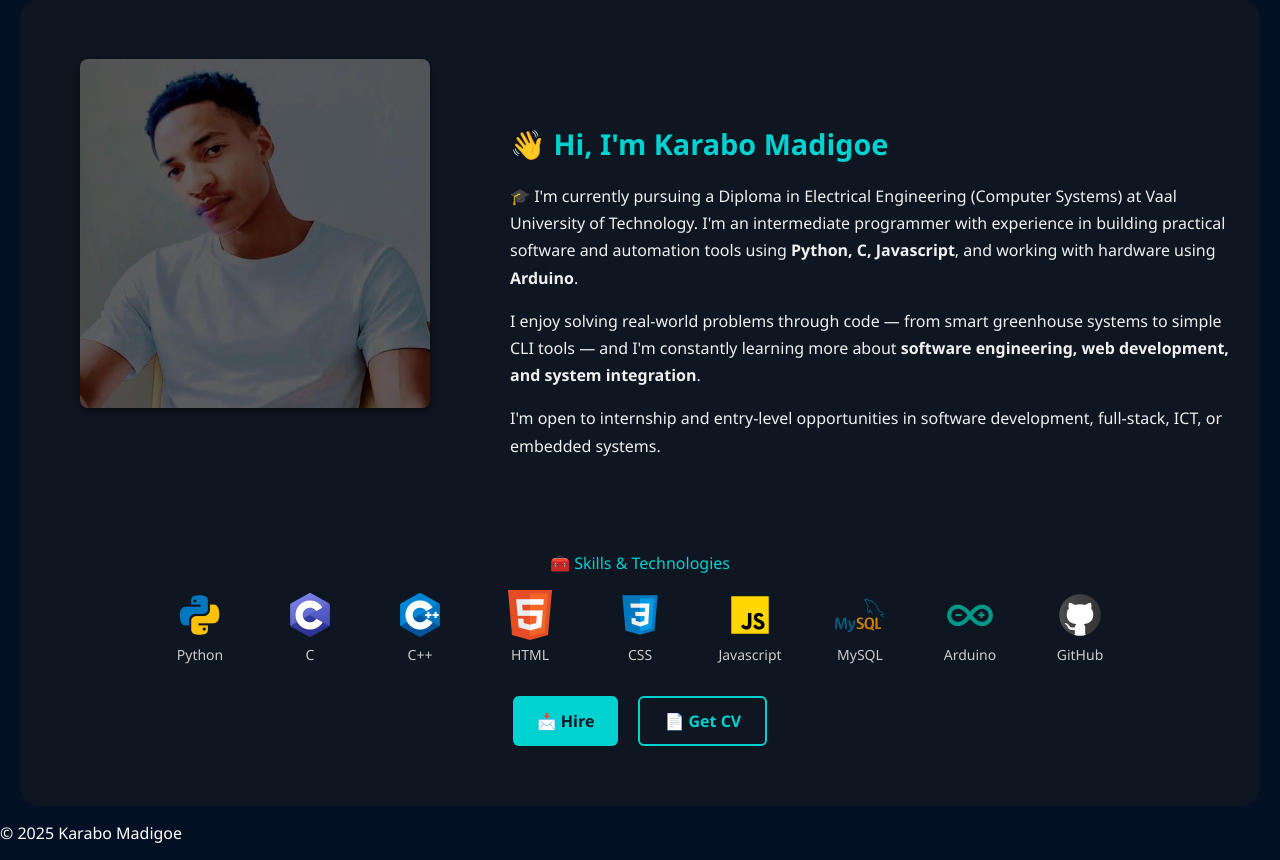
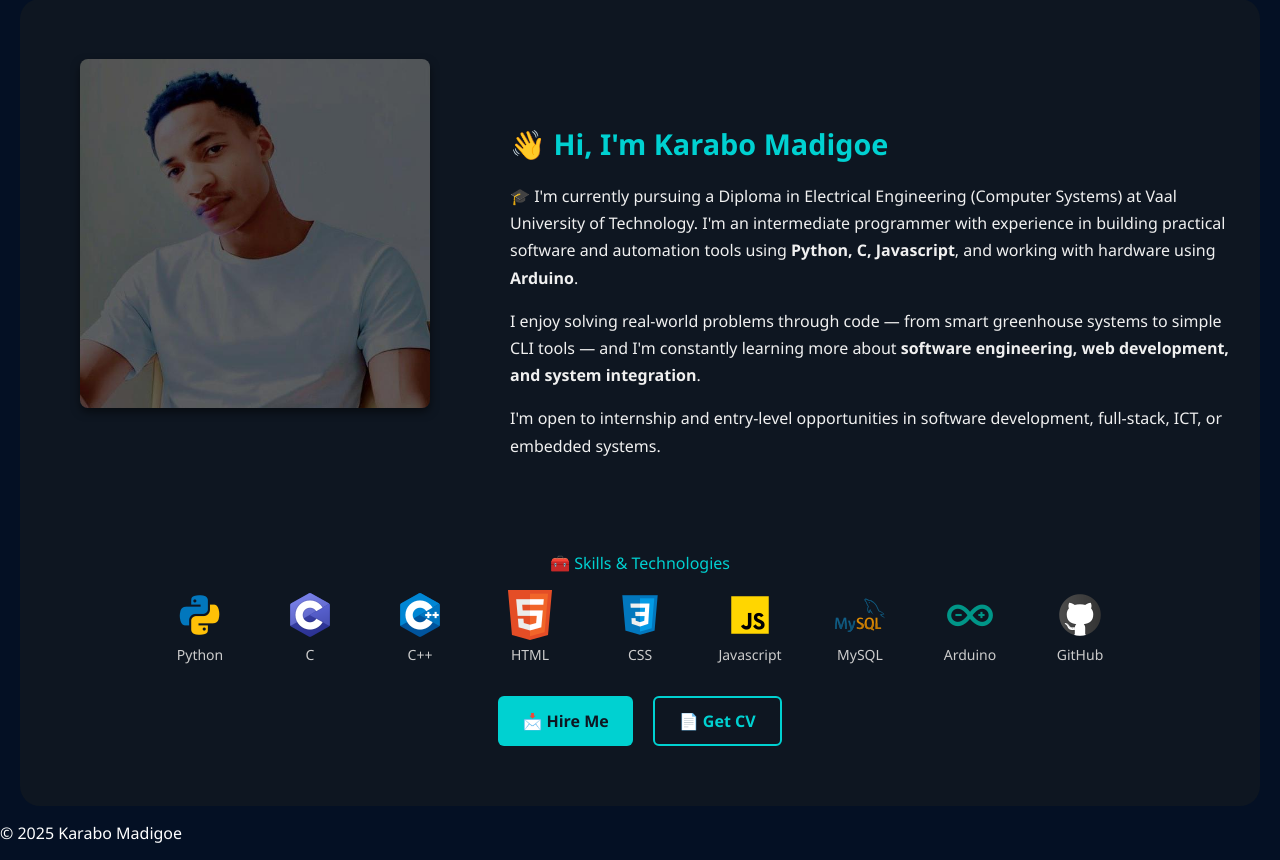
Before and after one commit to Karabo-lab/Karabo-Portfolio, a Flask app: page /about in a window 1280 px wide. Shown: the part 95-955 px from the top of the page. Run offline with Flask 3, Linux system fonts and the light colour scheme.

Commit message:
Fixed Hire Me button link and updated about.html

```diff
--- a/templates/about.html
+++ b/templates/about.html
@@ -96,7 +96,7 @@
           </div>
         </div>
         <div class="action-buttons">
-          <a href="contact.html" class="btn hire-btn">📩 Hire</a>
+          <a href="{{url_for('contact')}}" class="btn hire-btn">📩 Hire Me</a>
           <a href="/static/files/Karabo_Madigoe_CV.pdf" class="btn cv-btn" target="_blank"
             >📄 Get CV</a
           >
```
